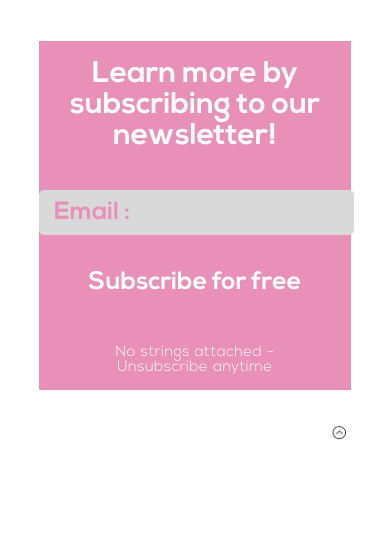
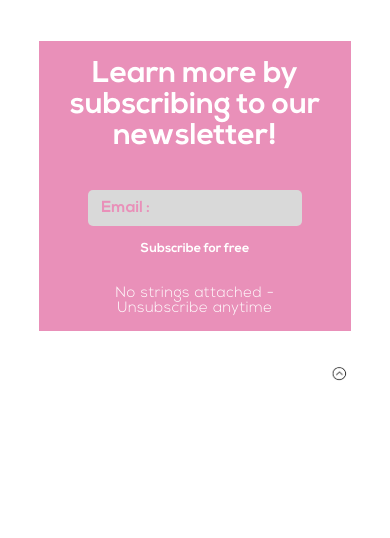
Before and after one commit to YohanLoz/Sunny-s-website, a PHP site: page / in a window 390 px wide. Shown: the part 1784-2322 px from the top of the page. After the commit the page ends 2165 px from the top, so only its background shows below. Run offline with PHP 8.4, Linux system fonts and the light colour scheme.

Commit message:
perfecting design for newsletter section in index.html

```diff
--- a/css/index.css
+++ b/css/index.css
@@ -582,10 +582,11 @@ h4 {
 #email input{
 	padding: 0.625rem 0.8rem 0.625rem 0.625rem;
 	gap: 0.313rem;
-	width:93.6%;
+	font-size: 1rem;
 }
 #subscribebutton button{
-	padding: 0.625rem;
+	padding: 0.2rem;
+	font-size: 0.8rem;
 }
 #pinktext {
 	font-size: 0.938rem;
--- a/index.html
+++ b/index.html
@@ -107,7 +107,7 @@
 		 <form action="functions/phpmailer/send.php" method="post">
         <h4>Learn more by subscribing to our newsletter!</h4>
         <ul id="buttons">
-		  <li id="email"><input type="email" name="email" placeholder=" Email :" size="30"/></li>
+		  <li id="email"><input type="email" name="email" placeholder=" Email :" /></li>
           <li id="subscribebutton"> <button type="submit" name="send" ><p>Subscribe for free</p></button></li>
         </ul>
 
```
